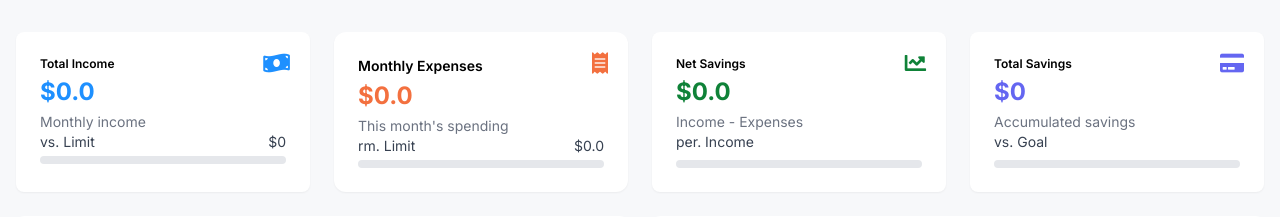
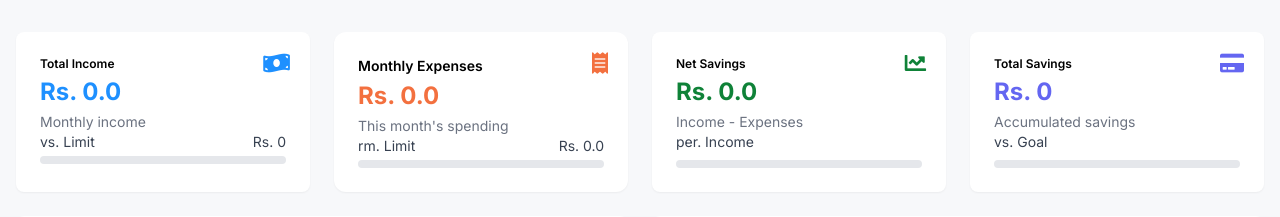
Before and after one commit to m-hassaan-habib/Budget-tracker, a Flask app: page / in a window 1280 px wide. Shown: the part 149-366 px from the top of the page. Run offline with Flask 3, Linux system fonts and the light colour scheme; data that the repository does not hold is empty; some libraries are stand-ins or nearby versions.

Commit message:
Update $ to Rs.

```diff
--- a/templates/dashboard.html
+++ b/templates/dashboard.html
@@ -12,11 +12,11 @@
       <i class="fas fa-money-bill-wave fa-lg"></i>
     </div>
     <h3 class="text-xs font-semibold mb-1">Total Income</h3>
-    <p class="text-[#1e90ff] font-extrabold text-xl sm:text-2xl">${{ total_income }}</p>
+    <p class="text-[#1e90ff] font-extrabold text-xl sm:text-2xl">Rs. {{ total_income }}</p>
     <p class="text-gray-500 text-xs sm:text-sm mt-1">Monthly income</p>
     <div class="flex justify-between items-center text-sm font-medium text-gray-700 mb-1">
       <span>vs. Limit</span>
-      <span>${{ monthly_limit }}</span>
+      <span>Rs. {{ monthly_limit }}</span>
     </div>
     <div class="w-full h-2 bg-gray-200 rounded-full overflow-hidden">
       <div class="h-full bg-[#1e90ff] rounded-full transition-all duration-700"
@@ -30,11 +30,11 @@
       <i class="fas fa-receipt fa-lg"></i>
     </div>
     <h3 class="text-sm font-semibold mb-1">Monthly Expenses</h3>
-    <p class="text-[#f3703f] font-extrabold text-xl sm:text-2xl">${{ total_expenses }}</p>
+    <p class="text-[#f3703f] font-extrabold text-xl sm:text-2xl">Rs. {{ total_expenses }}</p>
     <p class="text-gray-500 text-xs sm:text-sm mt-1">This month's spending</p>
     <div class="flex justify-between items-center text-sm font-medium text-gray-700 mb-1">
       <span>rm. Limit</span>
-      <span>${{ (monthly_limit - total_expenses) | round(2) }}</span>
+      <span>Rs. {{ (monthly_limit - total_expenses) | round(2) }}</span>
     </div>
     <div class="group relative w-full">
       <div class="w-full h-2 bg-gray-200 rounded-full overflow-hidden">
@@ -56,7 +56,7 @@
       <i class="fas fa-chart-line fa-lg"></i>
     </div>
     <h3 class="text-xs font-semibold mb-1">Net Savings</h3>
-    <p class="text-[#0f8238] font-extrabold text-xl sm:text-2xl">${{ net_savings }}</p>
+    <p class="text-[#0f8238] font-extrabold text-xl sm:text-2xl">Rs. {{ net_savings }}</p>
     <p class="text-gray-500 text-xs sm:text-sm mt-1">Income - Expenses</p>
     <div class="flex justify-between items-center text-sm font-medium text-gray-700 mb-1">
       <span>per. Income</span>
@@ -79,7 +79,7 @@
       <i class="fas fa-credit-card fa-lg"></i>
     </div>
     <h3 class="text-xs font-semibold mb-1">Total Savings</h3>
-    <p class="text-[#6466f1] font-extrabold text-xl sm:text-2xl">${{ total_savings }}</p>
+    <p class="text-[#6466f1] font-extrabold text-xl sm:text-2xl">Rs. {{ total_savings }}</p>
     <p class="text-gray-500 text-xs sm:text-sm mt-1">Accumulated savings</p>
     <div class="flex justify-between items-center text-sm font-medium text-gray-700 mb-1">
       <span>vs. Goal</span>
--- a/templates/expenses.html
+++ b/templates/expenses.html
@@ -16,7 +16,7 @@
     <article class="bg-white border border-gray-200 rounded-lg p-5 shadow-sm flex items-start justify-between gap-4">
       <div class="flex-1">
         <div class="flex flex-wrap items-center gap-2 mb-2">
-          <p class="font-bold text-lg text-gray-900">${{ expense.amount }}</p>
+          <p class="font-bold text-lg text-gray-900">Rs. {{ expense.amount }}</p>
           <div class="flex items-center text-gray-500 text-xs">
             <i class="fas fa-tag mr-1"></i>{{ expense.category }}
           </div>
--- a/templates/history.html
+++ b/templates/history.html
@@ -33,7 +33,7 @@
             {% for inc in incomes %}
             <tr class="border-t">
               <td class="px-4 py-2">{{ inc.source }}</td>
-              <td class="px-4 py-2">${{ inc.amount }}</td>
+              <td class="px-4 py-2">Rs. {{ inc.amount }}</td>
             </tr>
             {% endfor %}
           </tbody>
@@ -61,7 +61,7 @@
           <tbody>
             {% for exp in expenses %}
             <tr class="border-t">
-              <td class="px-4 py-2">${{ exp.amount }}</td>
+              <td class="px-4 py-2">Rs. {{ exp.amount }}</td>
               <td class="px-4 py-2">{{ exp.category }}</td>
               <td class="px-4 py-2">{{ exp.note or "" }}</td>
               <td class="px-2 py-2 text-[10px]">{{ exp.date }}</td>
--- a/templates/income.html
+++ b/templates/income.html
@@ -16,7 +16,7 @@
   <div class="bg-white border border-gray-200 rounded-lg p-4 shadow-sm flex flex-col sm:flex-row justify-between items-start sm:items-center">
     <div class="mb-2 sm:mb-0">
       <p class="font-semibold text-gray-900 select-text">{{ income.source }}</p>
-      <p class="text-gray-500 text-sm select-text">${{ income.amount }}</p>
+      <p class="text-gray-500 text-sm select-text">Rs. {{ income.amount }}</p>
     </div>
     <div class="flex items-center space-x-4">
       <button
```
